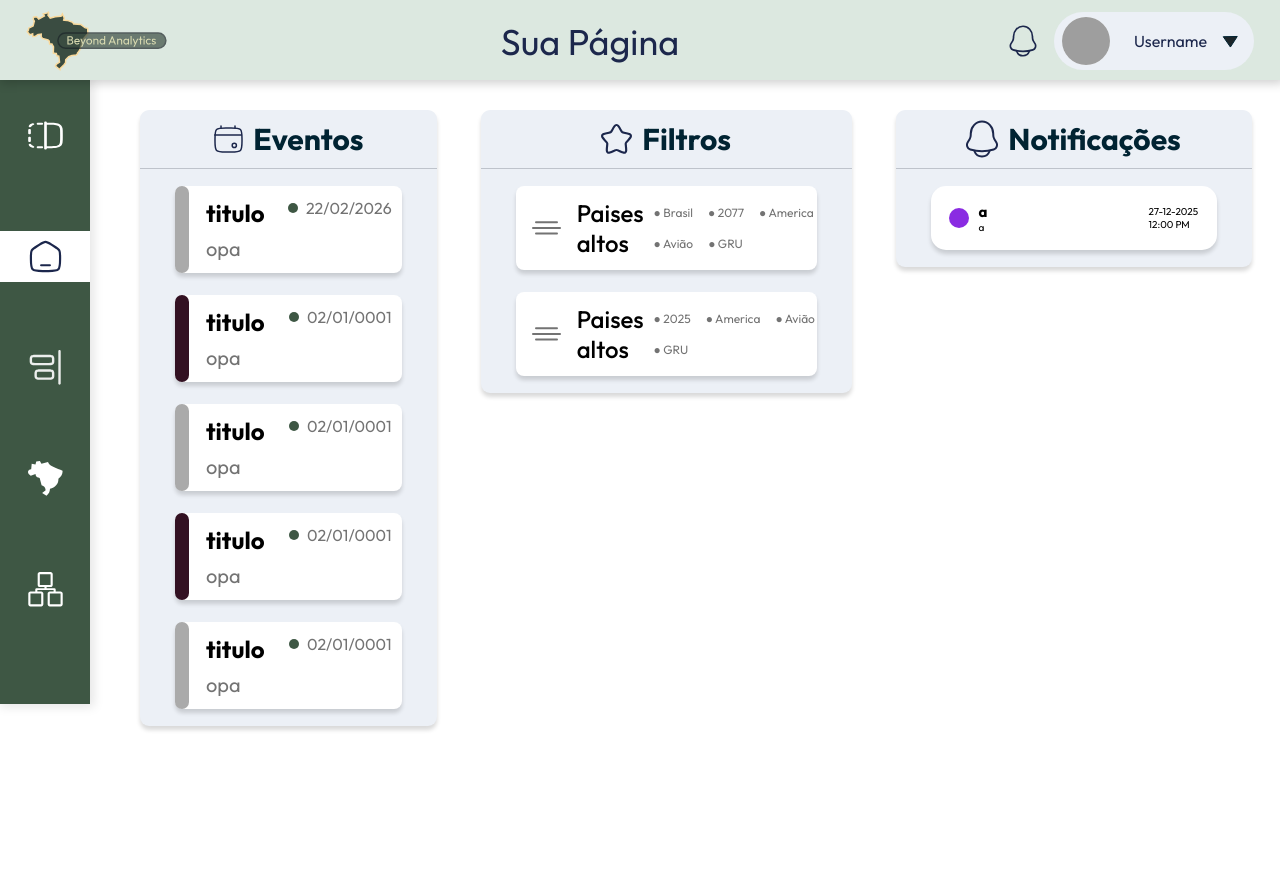
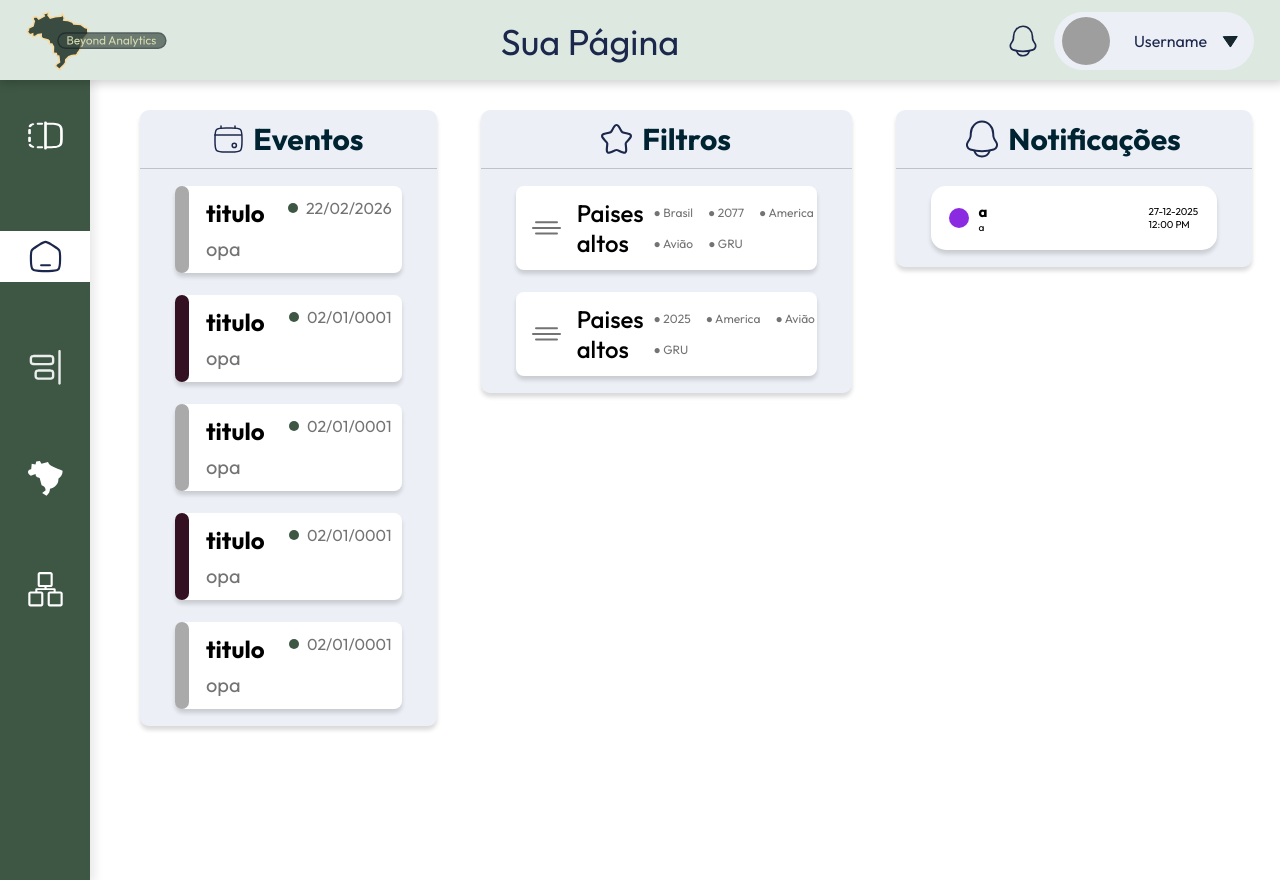
Before and after one commit to FillipeMendesC/beyond-angular, an Angular app: page / in a window 1280 px wide. Before the commit the page ends 800 px from the top, so only its background shows below. Built offline with nearby package versions, Linux system fonts and the light colour scheme; grey boxes are pictures that could not be loaded.

Commit message:
Tirando max-height da raiz.

```diff
--- a/src/styles.css
+++ b/src/styles.css
@@ -19,7 +19,7 @@
     border: none;
     box-sizing: border-box;
     font-family: 'Outfit';
-    max-height: 62.4rem;
+
 }
 
 img {
```
